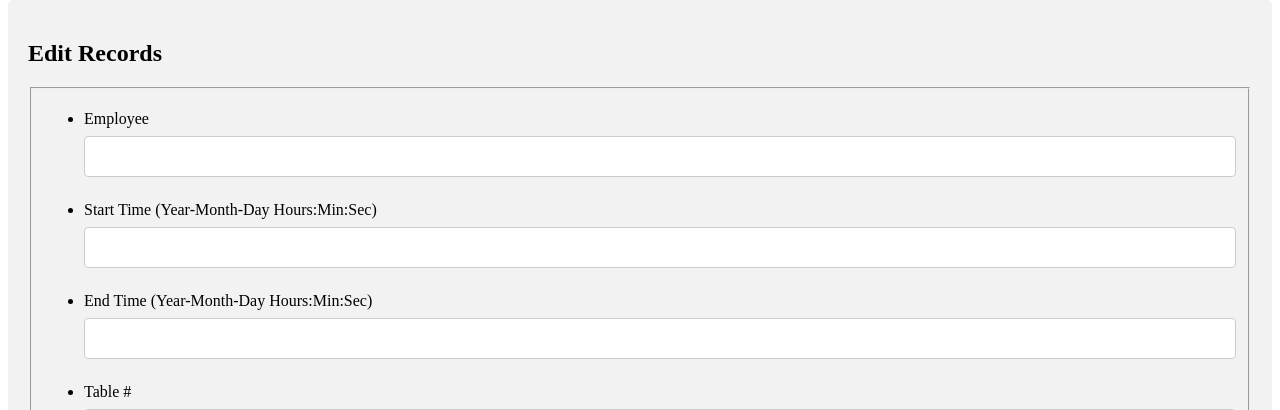
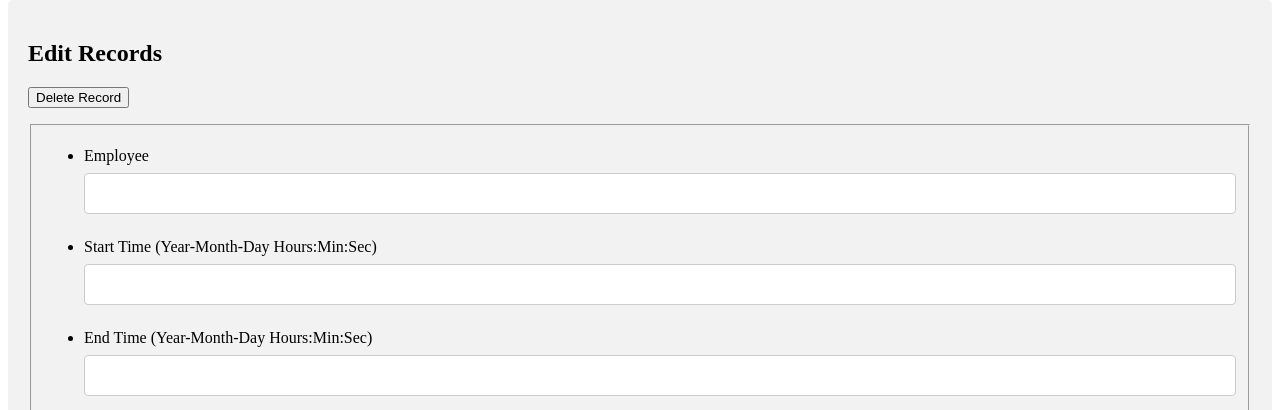
Before and after one commit to gnsinnott/sort-webapp, a Flask app: page /edit_record/1 in a window 1280 px wide. Shown: the part 26-436 px from the top of the page. Run offline with Flask 2, Linux system fonts and the light colour scheme; data that the repository does not hold is empty; parts of the project's set-up code (start-up, migrations or seed data) failed here and were passed over.

Commit message:
javascript to delete record, set obsolete to 1

```diff
--- a/app/routes.py
+++ b/app/routes.py
@@ -79,6 +79,7 @@ def records():
 
     # query that only shows first 20 results
     records = Record.query.filter(
+            Record.Obsolete == 0,
             Record.StartTime.startswith(dateCriteria),
             Record.Part.startswith(partCriteria),
             Record.Employee.like(employeeCriteria),
@@ -86,9 +87,10 @@ def records():
 
     # same query as above but includes all results, used for csv file download
     exportRecords = Record.query.filter(
-            Record.StartTime.startswith(dateCriteria),
-            Record.Part.startswith(partCriteria),
-            Record.Job.startswith(jobCriteria)).all()
+        Record.Obsolete == 0,
+        Record.StartTime.startswith(dateCriteria),
+        Record.Part.startswith(partCriteria),
+        Record.Job.startswith(jobCriteria)).all()
 
     # create csv file with todays date, populate csv with query results for exportRecords
     # file created in downloads folder
@@ -230,11 +232,16 @@ def finish_record():
     # Reply with convirmation of record update
     return{"response" : "Record " + str(id) + " updated", "error": False}
 
-@app.route("/api/v1/delete_record/<id>", methods=['GET', 'POST'])
+@app.route("/api/v1/delete_record", methods=['GET', 'POST'])
 def delete_record():
+    json_data = request.get_json()
+    log_this(json_data, "json.txt")
+    id = int(json_data["id"])
     record = Record.query.get(id)
-    record.obsolete = 1
-    session.commit()
+    record.__setattr__('Obsolete', 1)
+    db.session.commit()
+    response = {"status": "true"}
+    return response
 
 
 @app.route("/app/download", methods=['GET', 'POST'])
--- a/app/templates/edit_records.html
+++ b/app/templates/edit_records.html
@@ -3,6 +3,8 @@
 {% block content %}
     <div class="form-wrapper">
         <h2 class="title">Edit Records</h2>
+        <button onClick="delete_record()">Delete Record</button>
+        <p id="status"></p>
         <form method="POST">
             {{ edit_form.csrf_token }}
             <fieldset class="form-field">
@@ -17,4 +19,30 @@
             </fieldset>
         </form>
     </div>
+    <script>
+        function delete_record() {
+            var urlArray = window.location.pathname.split('/');
+            var data = {'id' : urlArray[2] };
+            var response = confirm("Are you sure you want to delete this record?")
+            if (response=true) {
+                var xhr = new XMLHttpRequest();
+                xhr.open('POST', "/api/v1/delete_record", true);
+                xhr.setRequestHeader("Content-Type", "application/json; charset=UTF-8");
+                xhr.onreadystatechange = function () {
+                    if (xhr.readyState === 4 && xhr.status === 200) {
+                        var res = JSON.parse(xhr.response);
+                        console.log(res);
+                        if (res.status == "true") {
+                            document.getElementById("status").innerHTML = "Record has been deleted.";
+                        }
+                        else {
+                            document.getElementById("status").innerHTML = "Record could not be deleted.";
+                        }
+                    }
+                };
+                xhr.send(JSON.stringify(data));
+                return false;
+            }
+        }
+    </script>
 {% endblock %}
```
